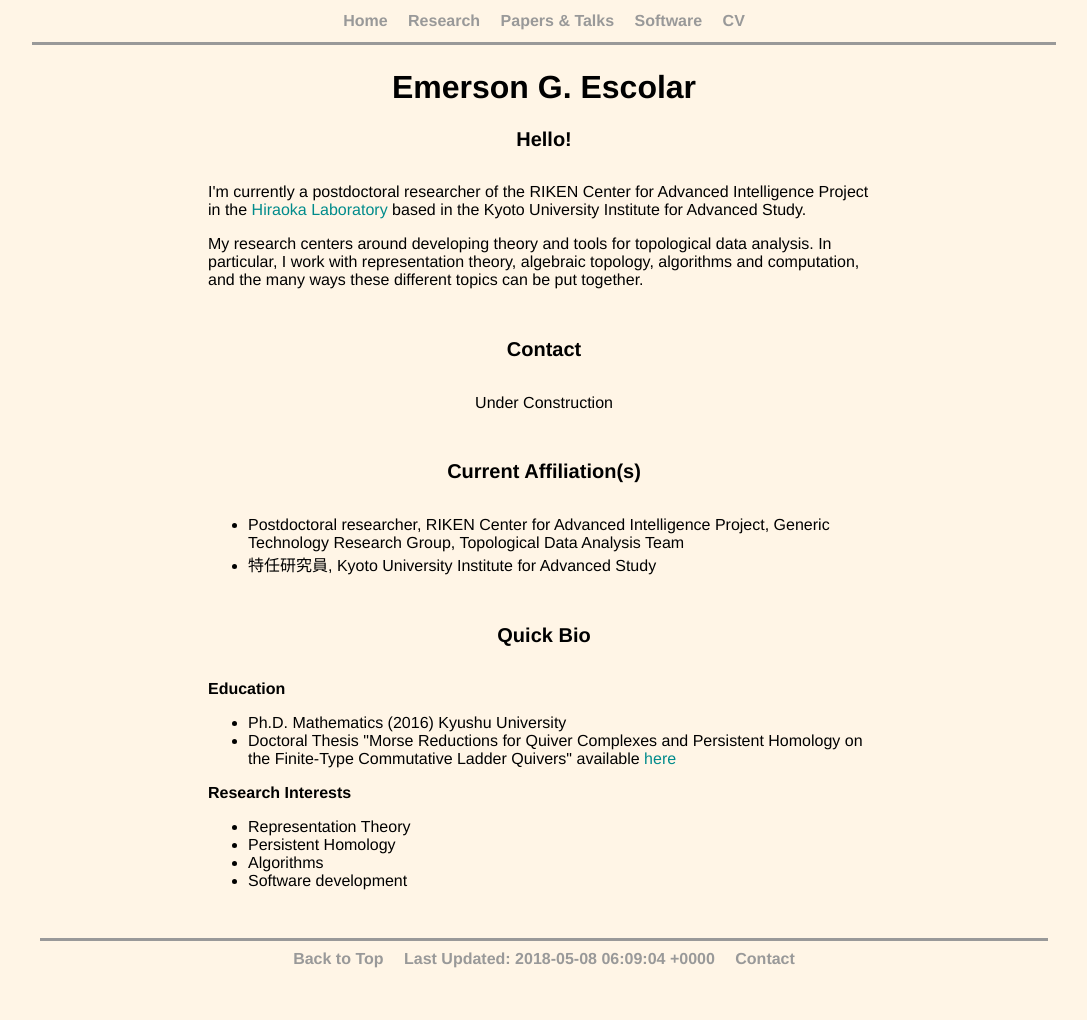
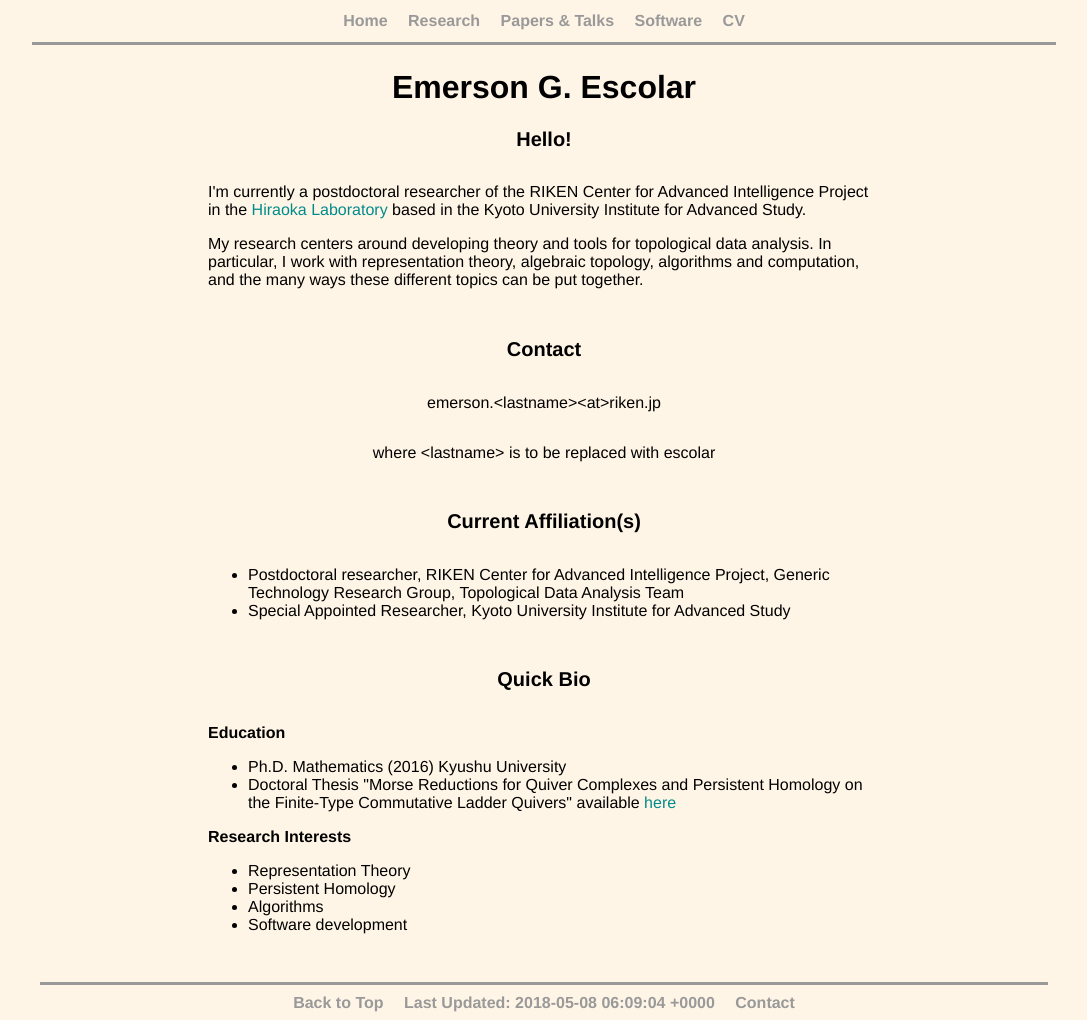
Before and after one commit to emerson-escolar/emerson-escolar.github.io, a Jekyll site: the page built from index.html, in a window 1280 px wide and 1020 px high. Shown: the whole window, without its empty margins (96-1183 px from the left). Built offline with Jekyll 4.4.1, drawn with Linux system fonts in a browser that asks for light colours.

Commit message:
update information

```diff
--- a/index.html
+++ b/index.html
@@ -8,7 +8,7 @@
 	<div class="wordbox">
 		<p>
 			I'm currently a postdoctoral researcher of the RIKEN Center for Advanced Intelligence Project in the
-			<a href="https://sites.google.com/view/hiraoka-lab/">
+			<a href="https://sites.google.com/view/hiraoka-lab-en/">
 				Hiraoka Laboratory
 			</a>
 			based in the Kyoto University Institute for Advanced Study.
@@ -23,7 +23,10 @@
 <section>
 	<h2> Contact </h2>
 	<p id="contact">
-		Under Construction
+		emerson.&lt;lastname&gt;&lt;at&gt;riken.jp
+	</p>
+	<p>
+		where &lt;lastname&gt; is to be replaced with escolar
 	</p>
 </section>
 
@@ -35,7 +38,7 @@
 				Postdoctoral researcher, RIKEN Center for Advanced Intelligence Project, Generic Technology Research Group, Topological Data Analysis Team
 			</li>
 			<li>
-				特任研究員, Kyoto University Institute for Advanced Study
+				Special Appointed Researcher, Kyoto University Institute for Advanced Study
 			</li>
 		</ul>
 	</div>
```
